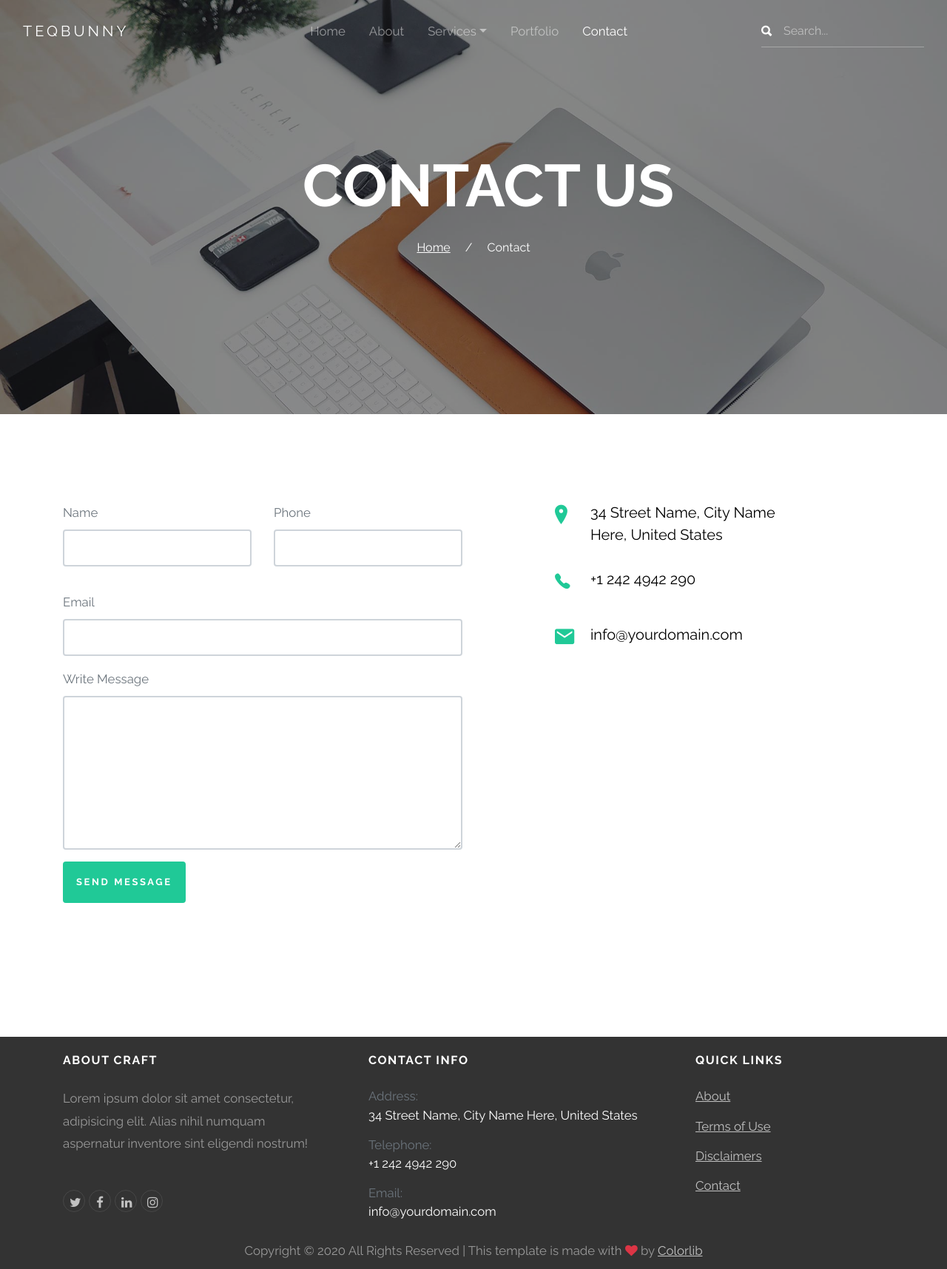
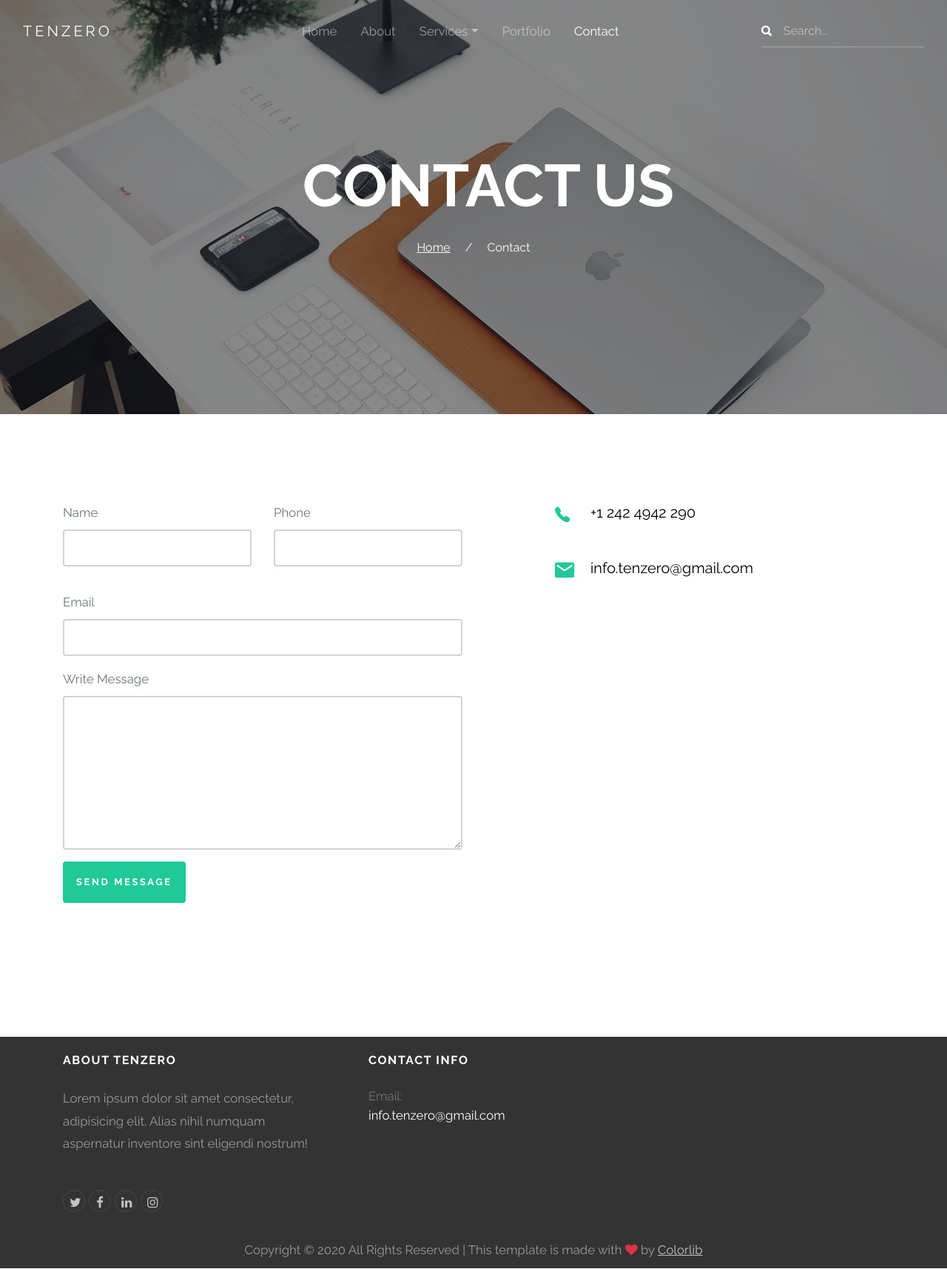
Before and after one commit to n1h41/tenzero, a Django app: page /contact/ in a window 1280 px wide. Shown: the whole page at 74% size. Run offline with Django 3.2, Linux system fonts and the light colour scheme; some libraries are stand-ins or nearby versions; some web fonts are replaced.

Commit message:
website change

```diff
--- a/templates/contact.html
+++ b/templates/contact.html
@@ -3,7 +3,7 @@
 <html lang="en">
 
 <head>
-  <title>Teqbunny &mdash; Website Template by Colorlib</title>
+  <title>Tenzero &mdash; Design Company</title>
   <meta charset="utf-8">
   <meta name="viewport" content="width=device-width, initial-scale=1, shrink-to-fit=no">
 
@@ -14,7 +14,8 @@
   <link rel="stylesheet" href="{% static 'fonts/ionicons/css/ionicons.min.css' %}">
   <link rel="stylesheet" href="{% static 'fonts/fontawesome/css/font-awesome.min.css' %}">
   <link rel="stylesheet" href="{% static 'fonts/flaticon/font/flaticon.css' %}">
-  <link rel="stylesheet" href="https://cdnjs.cloudflare.com/ajax/libs/simple-line-icons/2.4.1/css/simple-line-icons.css">
+  <link rel="stylesheet"
+    href="https://cdnjs.cloudflare.com/ajax/libs/simple-line-icons/2.4.1/css/simple-line-icons.css">
 
   <!-- Theme Style -->
   <link rel="stylesheet" href="{% static 'css/style.css' %}">
@@ -26,7 +27,7 @@
   <header role="banner">
     <nav class="navbar navbar-expand-lg  bg-dark">
       <div class="container-fluid">
-        <a class="navbar-brand " href="{% url 'index' %}">Teqbunny</a>
+        <a class="navbar-brand " href="{% url 'index' %}">Tenzero</a>
 
         <button class="navbar-toggler" type="button" data-toggle="collapse" data-target="#navbarsExample05"
           aria-controls="navbarsExample05" aria-expanded="false" aria-label="Toggle navigation">
@@ -156,18 +157,12 @@
           <div class="row justify-content-right">
             <div class="col-md-8 mx-auto contact-form-contact-info">
               <p class="d-flex">
-                <span class="ion-ios-location icon mr-5"></span>
-                <span>34 Street Name, City Name Here, United States</span>
-              </p>
-
-              <p class="d-flex">
                 <span class="ion-ios-telephone icon mr-5"></span>
                 <span>+1 242 4942 290</span>
               </p>
-
               <p class="d-flex">
                 <span class="ion-android-mail icon mr-5"></span>
-                <span>info@yourdomain.com</span>
+                <span>info.tenzero@gmail.com</span>
               </p>
             </div>
           </div>
@@ -180,14 +175,14 @@
     <div class="container">
       <div class="row">
         <div class="col-md-4">
-          <h3 class="mb-4">About Craft</h3>
+          <h3 class="mb-4">About Tenzero</h3>
           <p class="mb-5">Lorem ipsum dolor sit amet consectetur, adipisicing elit. Alias nihil numquam aspernatur
             inventore sint eligendi nostrum!</p>
           <ul class="list-unstyled footer-link d-flex footer-social">
             <li><a href="#" class="p-2"><span class="fa fa-twitter"></span></a></li>
             <li><a href="#" class="p-2"><span class="fa fa-facebook"></span></a></li>
             <li><a href="#" class="p-2"><span class="fa fa-linkedin"></span></a></li>
-            <li><a href="#" class="p-2"><span class="fa fa-instagram"></span></a></li>
+            <li><a href="https://www.instagram.com/tenzero.co/" class="p-2"><span class="fa fa-instagram"></span></a></li>
           </ul>
 
         </div>
@@ -196,31 +191,13 @@
             <h3 class="mb-4">Contact Info</h3>
             <ul class="list-unstyled footer-link">
               <li class="d-block">
-                <span class="d-block">Address:</span>
-                <span class="text-white">34 Street Name, City Name Here, United States</span>
-              </li>
-              <li class="d-block">
-                <span class="d-block">Telephone:</span><span class="text-white">+1 242 4942 290</span>
-              </li>
-              <li class="d-block">
-                <span class="d-block">Email:</span><span class="text-white">info@yourdomain.com</span>
+                <span class="d-block">Email:</span><span class="text-white">info.tenzero@gmail.com</span>
               </li>
             </ul>
           </div>
 
 
         </div>
-        <div class="col-md-3">
-          <h3 class="mb-4">Quick Links</h3>
-          <ul class="list-unstyled footer-link">
-            <li><a href="#">About</a></li>
-            <li><a href="#">Terms of Use</a></li>
-            <li><a href="#">Disclaimers</a></li>
-            <li><a href="#">Contact</a></li>
-          </ul>
-        </div>
-        <div class="col-md-3">
-
       </div>
     </div>
     <div class="row">
--- a/teqbunny/settings.py
+++ b/teqbunny/settings.py
@@ -26,7 +26,7 @@ SECRET_KEY = 'yvu#e*b*#g#9^qpmrf&^%7^%o)pt=_8=4(gg(mhas-2@p!)4da'
 # SECURITY WARNING: don't run with debug turned on in production!
 DEBUG = False
 
-ALLOWED_HOSTS = ['23.98.43.159','teqbunny.eastasia.cloudapp.azure.com','www.tenzero.ml']
+ALLOWED_HOSTS = ['www.tenzero.ml']
 
 
 # Application definition
--- a/teqbunny/urls.py
+++ b/teqbunny/urls.py
@@ -15,9 +15,14 @@ Including another URLconf
 """
 from django.contrib import admin
 from django.urls import path, include
+from django.conf import settings
+from django.conf.urls.static import static
 
 urlpatterns = [
     path('', include('main.urls')),
     path('admin/', admin.site.urls),
     path('contact/', include('contact.urls')),
 ]
+
+if settings.DEBUG:
+     urlpatterns += static(settings.MEDIA_URL, document_root=settings.MEDIA_ROOT)
```
Also changed, not shown: templates/about.html (+11 -26 lines), templates/index.html (+36 -49 lines), templates/portfolio-single.html (+9 -26 lines), templates/portfolio.html (+9 -22 lines), templates/services.html (+13 -29 lines). Lines whose indentation alone changed are shown as unchanged.
